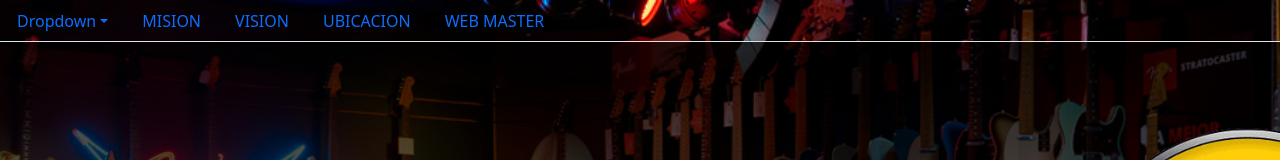
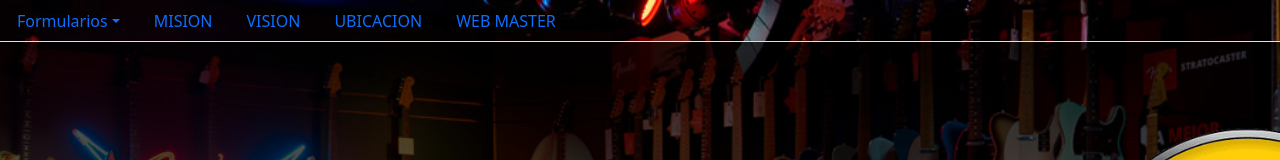
Before and after one commit to LGonzalezMendoza/Proyecto-Musical-uno, a plain HTML site: page index.html in a window 1280 px wide. Shown: the top 160 px of the page. Drawn offline with nearby package versions, Linux system fonts and the light colour scheme.

Commit message:
index.html

```diff
--- a/index.html
+++ b/index.html
@@ -478,7 +478,7 @@ footer {
 <body >
   <ul class="nav nav-tabs">
   <li class="nav-item dropdown">
-    <a class="nav-link dropdown-toggle" data-bs-toggle="dropdown" href="#" role="button" aria-expanded="false">Dropdown</a>
+    <a class="nav-link dropdown-toggle" data-bs-toggle="dropdown" href="#" role="button" aria-expanded="false">Formularios</a>
     <ul class="dropdown-menu">
       <li><a href="f1.html" class="dropdown-item">FORMULARIO CLIENTE</a></li>
       <li><a href="fp.html" class="dropdown-item">FORMULARIO PRODUCTO</a></li>
```
